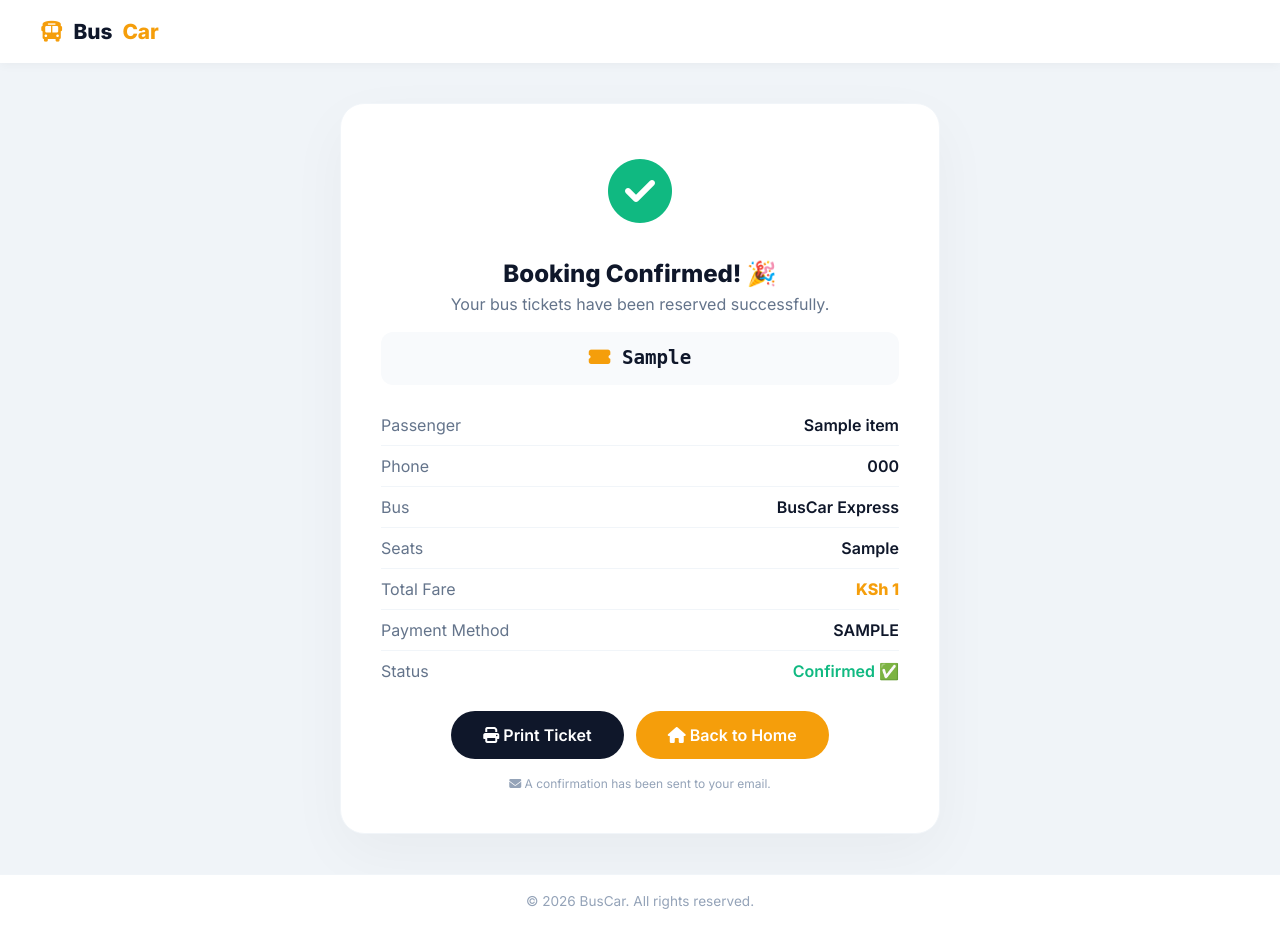
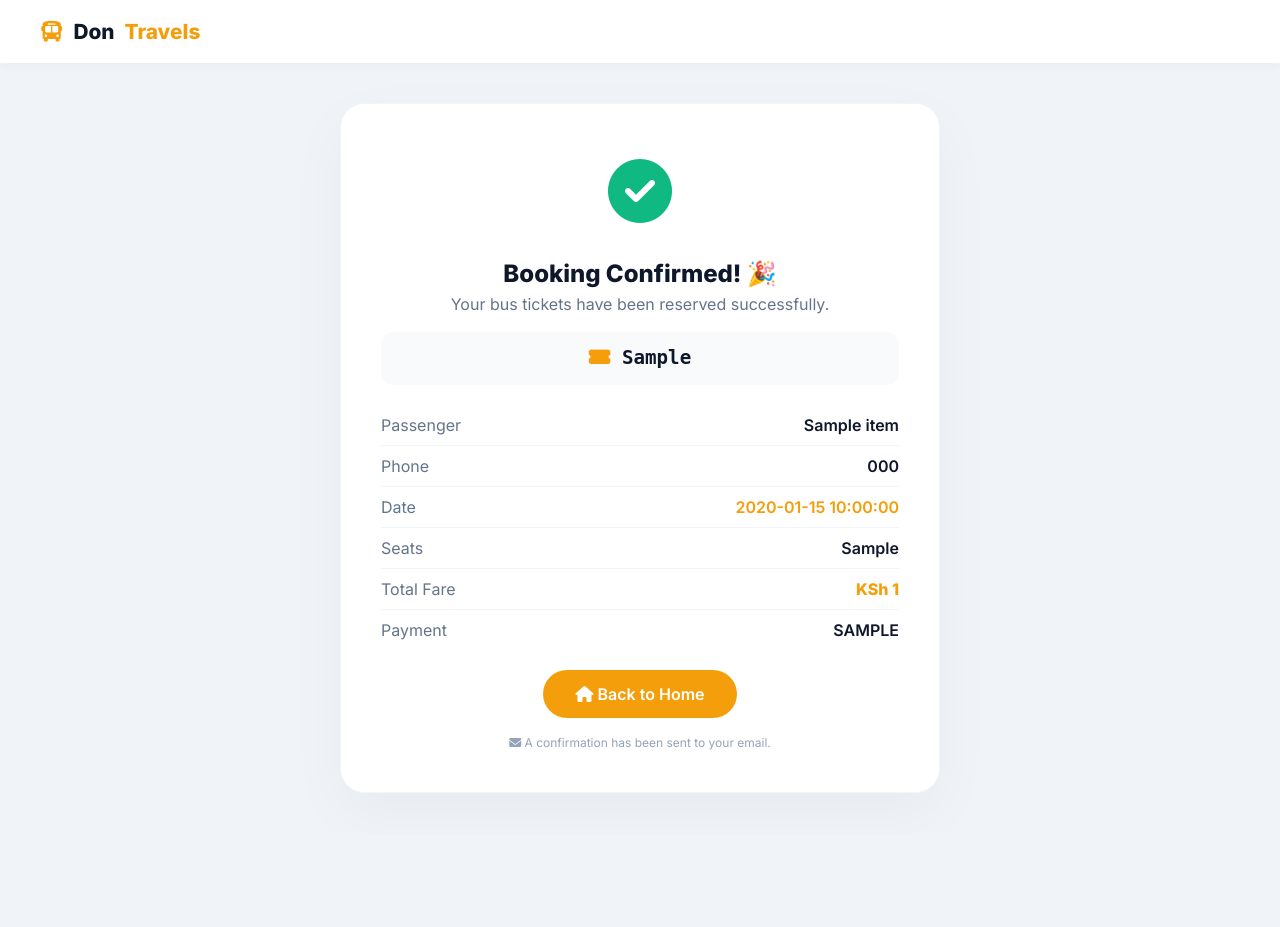
Before and after one commit to calvitec/dontravel, a Flask app: page /confirmation/1 in a window 1280 px wide. After the commit the page ends 792 px from the top, so only its background shows below. Run offline with Flask 3, Linux system fonts and the light colour scheme; a database or web service that is not in the repository returns one stand-in record (values such as "Sample title"); data that the repository does not hold is empty; some libraries are stand-ins or nearby versions.

Commit message:
Update confirmation.html

```diff
--- a/templates/confirmation.html
+++ b/templates/confirmation.html
@@ -3,14 +3,13 @@
 <head>
     <meta charset="UTF-8" />
     <meta name="viewport" content="width=device-width, initial-scale=1.0" />
-    <title>Booking Confirmed · BusCar</title>
+    <title>Booking Confirmed · Don Travels</title>
     <script src="https://cdn.tailwindcss.com"></script>
     <link rel="stylesheet" href="https://cdnjs.cloudflare.com/ajax/libs/font-awesome/6.5.0/css/all.min.css" />
     <link href="https://fonts.googleapis.com/css2?family=Inter:wght@300;400;500;600;700;800;900&display=swap" rel="stylesheet" />
     <style>
         * { font-family: 'Inter', sans-serif; }
         body { background: #f0f4f8; }
-
         .confirmation-card {
             background: white;
             border-radius: 24px;
@@ -21,11 +20,7 @@
             box-shadow: 0 20px 60px rgba(0,0,0,0.04);
             text-align: center;
         }
-        .confirmation-card .success-icon {
-            font-size: 4rem;
-            color: #10b981;
-            margin-bottom: 16px;
-        }
+        .confirmation-card .success-icon { font-size: 4rem; color: #10b981; margin-bottom: 16px; }
         .confirmation-card .booking-ref {
             background: #f8fafc;
             padding: 12px;
@@ -36,28 +31,6 @@
             color: #0f172a;
             margin: 16px 0;
         }
-        .confirmation-card .detail-row {
-            display: flex;
-            justify-content: space-between;
-            padding: 8px 0;
-            border-bottom: 1px solid #f1f5f9;
-        }
-        .confirmation-card .detail-row:last-child { border-bottom: none; }
-        .confirmation-card .detail-label { color: #64748b; }
-        .confirmation-card .detail-value { font-weight: 600; color: #0f172a; }
-
-        .btn-print {
-            background: #0f172a;
-            color: white;
-            padding: 12px 32px;
-            border-radius: 9999px;
-            font-weight: 600;
-            border: none;
-            cursor: pointer;
-            transition: all 0.3s;
-        }
-        .btn-print:hover { background: #1e293b; }
-
         .btn-home {
             background: #f59e0b;
             color: white;
@@ -66,86 +39,68 @@
             font-weight: 600;
             border: none;
             cursor: pointer;
-            transition: all 0.3s;
             text-decoration: none;
             display: inline-block;
         }
         .btn-home:hover { transform: translateY(-2px); box-shadow: 0 8px 25px rgba(245, 158, 11, 0.3); }
-
-        @media (max-width: 768px) {
-            .confirmation-card { padding: 24px 16px; margin: 20px 16px; }
+        .detail-row {
+            display: flex;
+            justify-content: space-between;
+            padding: 8px 0;
+            border-bottom: 1px solid #f1f5f9;
         }
+        .detail-row:last-child { border-bottom: none; }
+        .detail-row .label { color: #64748b; }
+        .detail-row .value { font-weight: 600; color: #0f172a; }
     </style>
 </head>
 <body>
-
-    <!-- ===== HEADER ===== -->
     <header style="background:white; padding:16px 20px; box-shadow:0 2px 10px rgba(0,0,0,0.04);">
         <div style="max-width:1200px; margin:0 auto; display:flex; align-items:center; justify-content:space-between;">
             <a href="/" style="display:flex; align-items:center; gap:10px; text-decoration:none; font-weight:800; font-size:1.3rem; color:#0f172a;">
-                <i class="fas fa-bus" style="color:#f59e0b;"></i> Bus<span style="color:#f59e0b;">Car</span>
+                <i class="fas fa-bus" style="color:#f59e0b;"></i> Don<span style="color:#f59e0b;">Travels</span>
             </a>
         </div>
     </header>
 
-    <!-- ===== CONFIRMATION ===== -->
     <div class="confirmation-card">
         <div class="success-icon"><i class="fas fa-check-circle"></i></div>
         <h2 style="font-size:1.5rem; font-weight:800; color:#0f172a;">Booking Confirmed! 🎉</h2>
         <p style="color:#64748b;">Your bus tickets have been reserved successfully.</p>
 
-        <div class="booking-ref">
-            <i class="fas fa-ticket-alt" style="color:#f59e0b;"></i> {{ booking.booking_ref }}
-        </div>
+        <div class="booking-ref"><i class="fas fa-ticket-alt" style="color:#f59e0b;"></i> {{ booking.booking_ref }}</div>
 
         <div style="text-align:left; margin:20px 0;">
             <div class="detail-row">
-                <span class="detail-label">Passenger</span>
-                <span class="detail-value">{{ booking.passenger_name }}</span>
+                <span class="label">Passenger</span>
+                <span class="value">{{ booking.passenger_name }}</span>
             </div>
             <div class="detail-row">
-                <span class="detail-label">Phone</span>
-                <span class="detail-value">{{ booking.passenger_phone }}</span>
+                <span class="label">Phone</span>
+                <span class="value">{{ booking.passenger_phone }}</span>
             </div>
             <div class="detail-row">
-                <span class="detail-label">Bus</span>
-                <span class="detail-value">BusCar Express</span>
+                <span class="label">Date</span>
+                <span class="value" style="color:#f59e0b;">{{ booking.booking_date }}</span>
             </div>
             <div class="detail-row">
-                <span class="detail-label">Seats</span>
-                <span class="detail-value">{{ booking.selected_seats|join(', ') }}</span>
+                <span class="label">Seats</span>
+                <span class="value">{{ booking.selected_seats|join(', ') }}</span>
             </div>
             <div class="detail-row">
-                <span class="detail-label">Total Fare</span>
-                <span class="detail-value" style="color:#f59e0b; font-weight:800;">KSh {{ booking.total_fare }}</span>
+                <span class="label">Total Fare</span>
+                <span class="value" style="color:#f59e0b; font-weight:800;">KSh {{ booking.total_fare }}</span>
             </div>
             <div class="detail-row">
-                <span class="detail-label">Payment Method</span>
-                <span class="detail-value">{{ booking.payment_method|upper }}</span>
-            </div>
-            <div class="detail-row">
-                <span class="detail-label">Status</span>
-                <span class="detail-value" style="color:#10b981;">Confirmed ✅</span>
+                <span class="label">Payment</span>
+                <span class="value">{{ booking.payment_method|upper }}</span>
             </div>
         </div>
 
-        <div style="display:flex; gap:12px; justify-content:center; flex-wrap:wrap;">
-            <button onclick="window.print()" class="btn-print">
-                <i class="fas fa-print"></i> Print Ticket
-            </button>
-            <a href="/" class="btn-home">
-                <i class="fas fa-home"></i> Back to Home
-            </a>
-        </div>
-
+        <a href="/" class="btn-home"><i class="fas fa-home"></i> Back to Home</a>
         <p style="color:#94a3b8; font-size:0.75rem; margin-top:16px;">
             <i class="fas fa-envelope"></i> A confirmation has been sent to your email.
         </p>
     </div>
-
-    <!-- ===== FOOTER ===== -->
-    <footer style="background:white; padding:16px 20px; text-align:center; border-top:1px solid #f1f5f9;">
-        <p style="color:#94a3b8; font-size:0.85rem;">© 2026 BusCar. All rights reserved.</p>
-    </footer>
 </body>
 </html>
```
